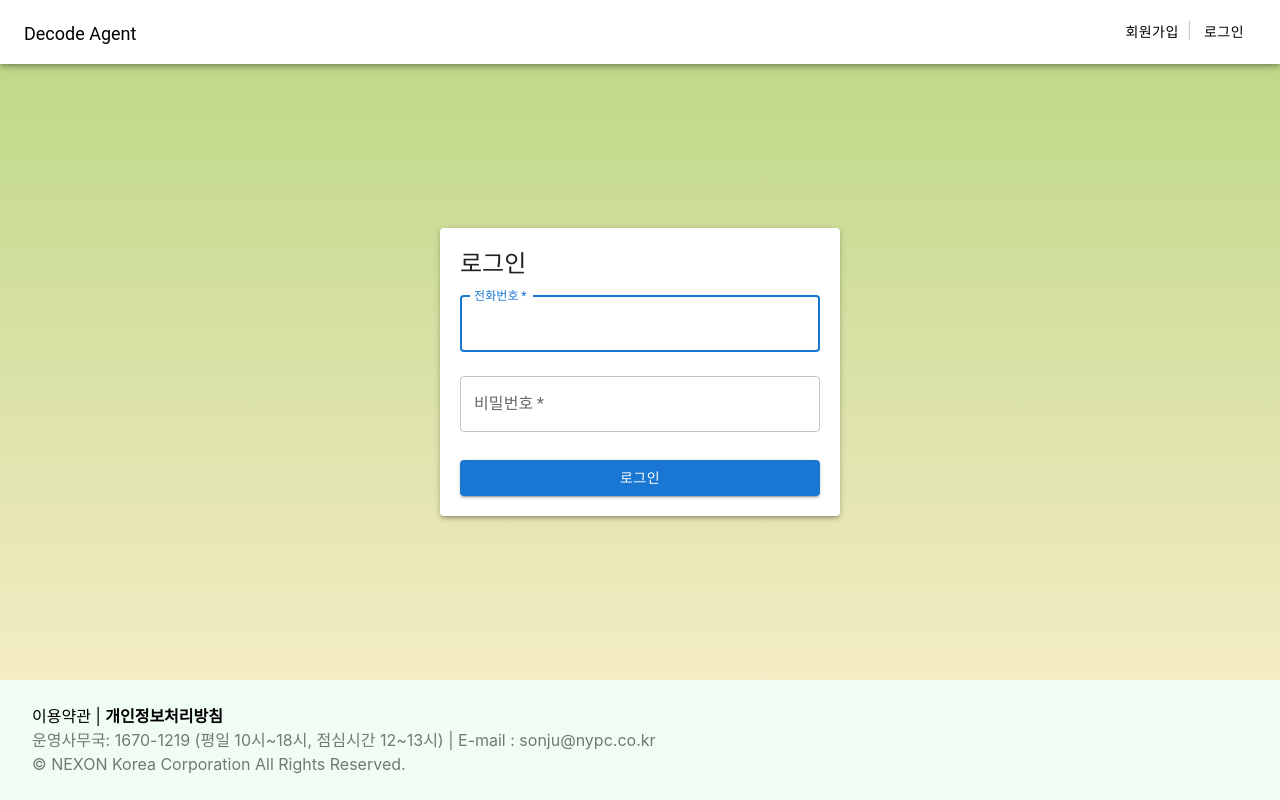
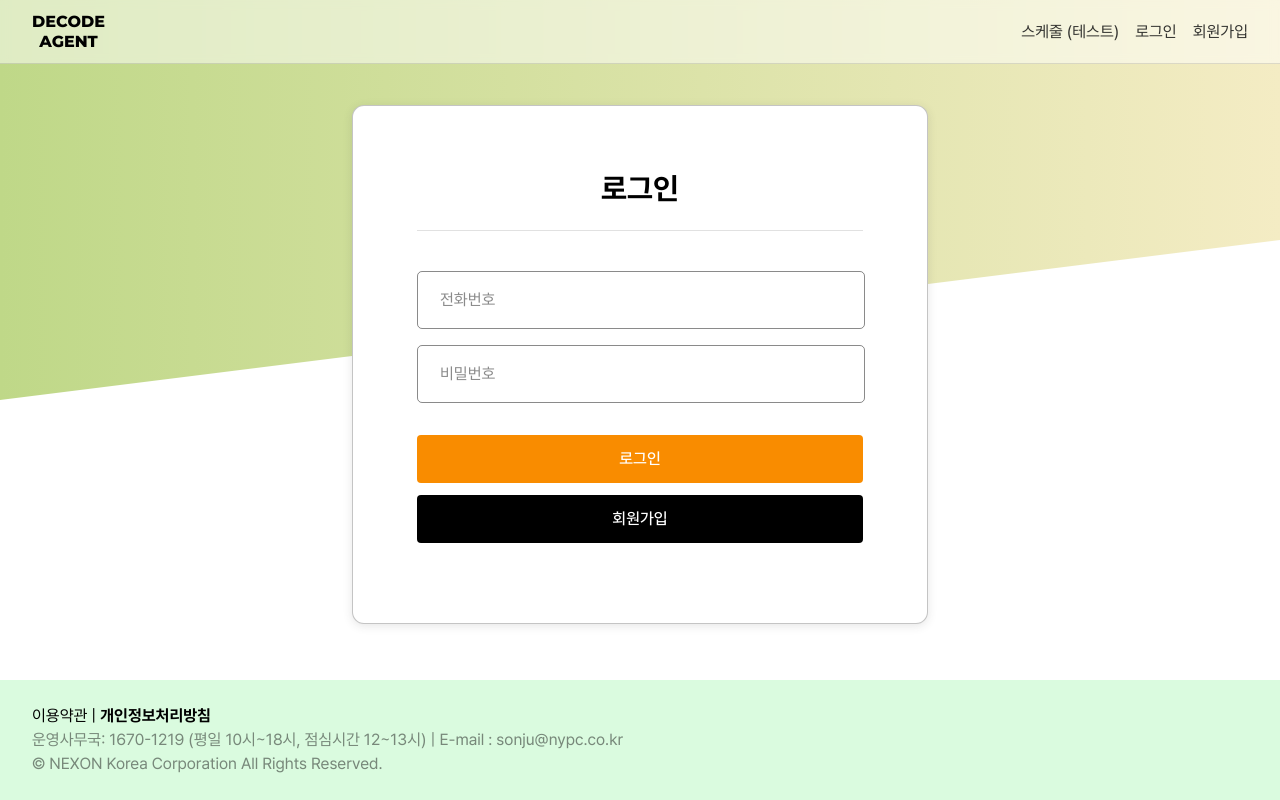
Before and after one commit to NYPC-Decode-Agent/Project-Sonju, a React (Create React App) app in the folder frontend/: page /login in a window 1280 px wide. Built offline with nearby package versions, Linux system fonts and the light colour scheme.

Commit message:
feat: 디자인 갈아엎음

```diff
--- a/frontend/src/App.tsx
+++ b/frontend/src/App.tsx
@@ -1,8 +1,23 @@
-import React from "react";
-import { Main } from "./page/main";
+import { BrowserRouter as Router, Route, Routes } from "react-router-dom";
+import { QueryClient, QueryClientProvider } from "@tanstack/react-query";
+import routes from "./router/routes";
+import { Footer } from "./common/Footer";
+import { Header } from "./common/Header";
 
-const App: React.FC = () => {
-  return <Main />;
-};
+const queryClient = new QueryClient();
+
+const App = () => (
+  <QueryClientProvider client={queryClient}>
+    <Router>
+      <Header />
+      <Routes>
+        {routes.map((route, index) => (
+          <Route key={index} path={route.path} element={route.element} />
+        ))}
+      </Routes>
+      <Footer />
+    </Router>
+  </QueryClientProvider>
+);
 
 export default App;
--- a/frontend/src/common/Footer/index.tsx
+++ b/frontend/src/common/Footer/index.tsx
@@ -1,16 +1,16 @@
 export const Footer = () => (
-  <footer className="bg-green-50 px-8 py-6">
+  <footer className="bg-secondary-950 px-8 py-6">
     <p>
       <a href="#">이용약관</a> |{" "}
       <b>
         <a href="#">개인정보처리방침</a>
       </b>
     </p>
-    <p className="text-gray-500">
+    <p className="text-gray-light">
       운영사무국: 1670-1219 (평일 10시~18시, 점심시간 12~13시) | E-mail :{" "}
       <a href="mailto:sonju@nypc.co.kr">sonju@nypc.co.kr</a>
     </p>
-    <p className="text-gray-500">
+    <p className="text-gray-light">
       © NEXON Korea Corporation All Rights Reserved.
     </p>
   </footer>
--- a/frontend/src/common/Header/index.tsx
+++ b/frontend/src/common/Header/index.tsx
@@ -1,38 +1,27 @@
-import React from "react";
-import { AppBar, Toolbar, Typography, Button } from "@mui/material";
 import { Link } from "react-router-dom";
 
-interface HeaderProps {
-  toggleSidebar: () => void;
-}
-
-const Header: React.FC<HeaderProps> = ({ toggleSidebar }) => {
+export const Header = () => {
   return (
-    <div className="bg-white">
-      <AppBar sx={{ zIndex: 9999 }} color="inherit">
-        <Toolbar>
-          <Typography variant="h5" component="div" sx={{ flexGrow: 1 }}>
-            <Link to={"/"} className="no-underline text-lg">
-              Decode Agent
-            </Link>
-          </Typography>
-          <div className="flex">
-            <Button color="inherit">
-              <Link className="no-underline" to={"/signup"}>
-                회원가입
-              </Link>
-            </Button>
-            <div className="flex text-[#CCCCCC] items-center pb-1">|</div>
-            <Button color="inherit">
-              <Link className="no-underline" to={"/login"}>
-                로그인
-              </Link>
-            </Button>
-          </div>
-        </Toolbar>
-      </AppBar>
-    </div>
+    <nav className="flex z-50 items-center justify-between fixed top-0 left-0 w-full h-16 px-8 bg-white/50 backdrop-blur-sm border-b border-gray-extra-light">
+      <div className="flex gap-4">
+        <Link
+          to="/"
+          className="inline-flex w-8 text-center font-montserrat font-extrabold leading-5"
+        >
+          DECODE AGENT
+        </Link>
+      </div>
+      <div className="flex gap-4">
+        <Link to="/schedule" className="text-gray-dark">
+          스케줄 (테스트)
+        </Link>
+        <Link to="/login" className="text-gray-dark">
+          로그인
+        </Link>
+        <Link to="/signup" className="text-gray-dark">
+          회원가입
+        </Link>
+      </div>
+    </nav>
   );
 };
-
-export default Header;
--- a/frontend/src/index.css
+++ b/frontend/src/index.css
@@ -2,25 +2,28 @@
 @tailwind components;
 @tailwind utilities;
 
-#root {
-  padding-top: 4rem;
-}
-#root > main {
-  display: flex;
-  flex-direction: column;
-  min-height: calc(100vh - 11.5rem);
-  align-items: center;
-  justify-content: center;
-  background: -moz-linear-gradient(top, #bfd888 0%, #f4ecc4 100%);
-  background: -webkit-linear-gradient(top, #bfd888 0%, #f4ecc4 100%);
-  background: linear-gradient(to bottom, #bfd888 0%, #f4ecc4 100%);
-  max-width: 100%;
+#root > main::before {
+    content: "";
+    position: absolute;
+    top: 0;
+    left: 0;
+    z-index: -1;
+    clip-path: polygon(0 0, 0 25rem, 100% 15rem, 100% 0);
+    background: linear-gradient(to right, #bfd888 0%, #f4ecc4 100%);
+    width: 100%;
+    height: 25rem;
 }
 
 body {
     margin: 0;
-  font-family: -apple-system, BlinkMacSystemFont, "Segoe UI", "Roboto", "Oxygen",
-    "Ubuntu", "Cantarell", "Fira Sans", "Droid Sans", "Helvetica Neue",
+    font-family:
+        "Pretendard",
+        -apple-system,
+        BlinkMacSystemFont,
+        "Malgun Gothic",
+        "맑은 고딕",
+        helvetica,
+        "Apple SD Gothic Neo",
         sans-serif;
     -webkit-font-smoothing: antialiased;
     -moz-osx-font-smoothing: grayscale;
--- a/frontend/src/page/login/Login.tsx
+++ b/frontend/src/page/login/Login.tsx
@@ -1,8 +1,10 @@
 import React, { useState } from "react";
-import { Button, TextField, Typography, Container, Paper } from "@mui/material";
 import { useNavigate } from "react-router-dom"; // 최신 라우팅 훅
 import { useMutation } from "@tanstack/react-query";
 import axios from "axios";
+import { Main, SmallPage } from "../../common/Container";
+import { TextField } from "../../common/TextField";
+import { Button } from "../../common/Button";
 
 // 로그인 폼 데이터 타입 정의
 interface LoginFormData {
@@ -11,11 +13,8 @@ interface LoginFormData {
 }
 
 const Login: React.FC = () => {
-  const [formData, setFormData] = useState<LoginFormData>({
-    phone: "",
-    password: "",
-  });
-  const [error, setError] = useState<string | null>(null); // 에러 상태
+  const [phoneNumber, setPhoneNumber] = useState("");
+  const [password, setPassword] = useState("");
   const navigate = useNavigate(); // 페이지 전환에 사용
 
   const { mutate: postSignIn } = useMutation({
@@ -34,59 +33,41 @@ const Login: React.FC = () => {
     },
   });
 
-  // 입력값 변경 핸들러
-  const handleChange = (e: React.ChangeEvent<HTMLInputElement>) => {
-    const { name, value } = e.target;
-    setFormData({ ...formData, [name]: value });
-  };
-
   // 폼 제출 핸들러
   const handleSubmit = async (e: React.FormEvent) => {
     e.preventDefault();
-    postSignIn({ phone: formData.phone, password: formData.password });
-    console.log(` sign in ${formData.phone} ${formData.password}`);
+    postSignIn({ phone: phoneNumber, password });
+    console.log(` sign in ${phoneNumber} ${password}`);
   };
 
   return (
-    <Container component="main" maxWidth="xs">
-      <Paper elevation={3} style={{ padding: 20, width: "400px" }}>
-        <Typography variant="h5">로그인</Typography>
-        <form onSubmit={handleSubmit}>
+    <Main>
+      <SmallPage header="로그인">
+        <form onSubmit={handleSubmit} className="flex flex-col gap-4">
           <TextField
-            variant="outlined"
-            margin="normal"
+            placeholder="전화번호"
+            type="tel"
+            value={phoneNumber}
+            onChange={(e) => setPhoneNumber(e.target.value)}
             required
-            fullWidth
-            label="전화번호"
-            name="phone"
-            value={formData.phone}
-            onChange={handleChange}
-            autoFocus
           />
           <TextField
-            variant="outlined"
-            margin="normal"
+            placeholder="비밀번호"
+            type="password"
+            value={password}
+            onChange={(e) => setPassword(e.target.value)}
             required
-            fullWidth
-            label="비밀번호"
-            name="password"
-            type="password"
-            value={formData.password}
-            onChange={handleChange}
           />
-          {error && <Typography color="error">{error}</Typography>}
-          <Button
-            type="submit"
-            fullWidth
-            variant="contained"
-            color="primary"
-            style={{ marginTop: 20 }}
-          >
-            로그인
-          </Button>
+
+          <div className="flex flex-col mt-4 gap-3">
+            <Button type="submit">로그인</Button>
+            <Button type="submit" color="black">
+              회원가입
+            </Button>
+          </div>
         </form>
-      </Paper>
-    </Container>
+      </SmallPage>
+    </Main>
   );
 };
 
--- a/frontend/src/page/main/index.tsx
+++ /dev/null
@@ -1,31 +0,0 @@
-import React, { useState } from "react";
-import { BrowserRouter as Router, Route, Routes } from "react-router-dom";
-import routes from "../../router/routes";
-import { Footer } from "../../common/Footer";
-import Header from "../../common/Header";
-import { QueryClient, QueryClientProvider } from "@tanstack/react-query";
-
-const queryClient = new QueryClient();
-
-export const Main = () => {
-  const [value, setValue] = useState("김철수");
-  const [isSidebarOpen, setSidebarOpen] = useState(false);
-
-  const toggleSidebar = () => {
-    setSidebarOpen(!isSidebarOpen);
-  };
-
-  return (
-    <QueryClientProvider client={queryClient}>
-      <Router>
-        <Header toggleSidebar={toggleSidebar} />
-        <Routes>
-          {routes.map((route, index) => (
-            <Route key={index} path={route.path} element={route.element} />
-          ))}
-        </Routes>
-        <Footer />
-      </Router>
-    </QueryClientProvider>
-  );
-};
--- a/frontend/src/page/join/Join.tsx
+++ b/frontend/src/page/signup/SignUp.tsx
@@ -1,9 +1,11 @@
 import React, { useState } from "react";
-import { Button, Container, Paper, TextField, Typography } from "@mui/material";
 import axios from "axios";
 import { useMutation } from "@tanstack/react-query";
+import { Button } from "../../common/Button";
+import { TextField } from "../../common/TextField";
+import { Main, SmallPage } from "../../common/Container";
 
-const SignupForm: React.FC = () => {
+export const SignUp: React.FC = () => {
   const [name, setName] = useState("");
   const [phoneNumber, setPhoneNumber] = useState("");
   const [password, setPassword] = useState("");
@@ -41,48 +43,35 @@ const SignupForm: React.FC = () => {
   };
 
   return (
-    <Container component="main" maxWidth="xs">
-      <Paper elevation={3} style={{ padding: 20, width: "400px" }}>
-        <Typography variant="h4" component="h1" align="center" gutterBottom>
-          회원가입
-        </Typography>
-        <form onSubmit={handleSubmit}>
+    <Main>
+      <SmallPage header="회원가입">
+        <form onSubmit={handleSubmit} className="flex flex-col gap-4">
           <TextField
-            fullWidth
-            label="이름"
+            placeholder="이름"
             value={name}
             onChange={(e) => setName(e.target.value)}
-            margin="normal"
             required
           />
           <TextField
-            fullWidth
-            label="핸드폰번호"
+            placeholder="전화번호"
             type="tel"
             value={phoneNumber}
             onChange={(e) => setPhoneNumber(e.target.value)}
-            margin="normal"
             required
           />
           <TextField
-            fullWidth
-            label="비밀번호"
+            placeholder="비밀번호"
             type="password"
             value={password}
             onChange={(e) => setPassword(e.target.value)}
-            margin="normal"
             required
           />
 
           <div className="mt-4">
-            <Button type="submit" variant="contained" color="primary" fullWidth>
-              회원가입
-            </Button>
+            <Button type="submit">회원가입</Button>
           </div>
         </form>
-      </Paper>
-    </Container>
+      </SmallPage>
+    </Main>
   );
 };
-
-export default SignupForm;
--- a/frontend/src/router/routes.tsx
+++ b/frontend/src/router/routes.tsx
@@ -2,9 +2,8 @@ import Home from "../Home";
 import About from "../About";
 import { Navigate } from "react-router-dom";
 import Login from "../page/login/Login";
-import Join from "../page/join/Join";
+import { SignUp } from "../page/signup/SignUp";
 import { Schedule } from "../page/schedule/Schedule";
-import { Container, Paper } from "@mui/material";
 
 const routes = [
   { path: "/", element: <Navigate to="/main" /> },
@@ -12,14 +11,11 @@ const routes = [
   { path: "/about", element: <About /> },
   { path: "/main", element: <Home /> }, // 또는 다른 컴포넌트
   { path: "/login", element: <Login /> },
-  { path: "/signup", element: <Join /> },
-  { path: "/schedule", element: (
-    <Container component="main" maxWidth="xs">
-      <Paper elevation={3} style={{ padding: 20, width: "400px" }}>
-        <Schedule schedule={[-1, 1440, -1, -1, -1, -1, -1]} />
-      </Paper>
-    </Container>
-  )},
+  { path: "/signup", element: <SignUp /> },
+  {
+    path: "/schedule",
+    element: <Schedule schedule={[-1, 137, -1, -1, -1, -1, -1]} />,
+  },
 ];
 
 export default routes;
```
Also changed, not shown: frontend/src/page/schedule/Schedule.tsx (+71 -29 lines). Lines whose indentation alone changed are shown as unchanged.
